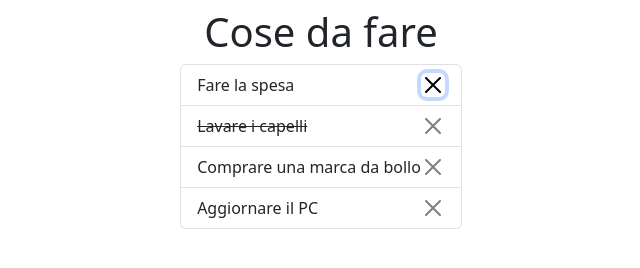
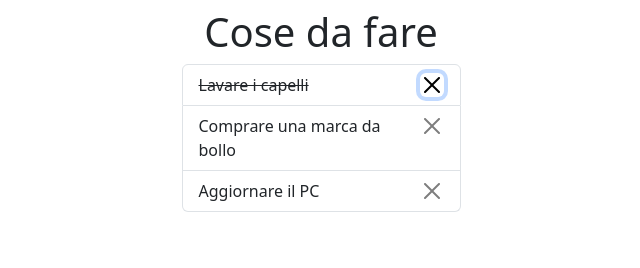
Before and after one commit to mariocstweb/vue-todolist, a plain HTML site: page index.html in a window 1280 px wide. Both pictures are taken after a click on the button 751 px from the left and 85 px from the top of the page. Shown: the whole page, without its empty margins (319-959 px from the left). Drawn offline with nearby package versions, Linux system fonts and the light colour scheme.

Commit message:
added removeTasks method

```diff
--- a/index.html
+++ b/index.html
@@ -40,10 +40,9 @@
        <!-- List-group -->
         <div class="d-flex justify-content-center">
           <ul class="list-group list-item">
-
-            <li v-for="task in tasks" :class="{ 'text-decoration-line-through': task.done }" class="list-group-item d-flex justify-content-between">
+            <li v-for="(task, i) in tasks" :class="{ 'text-decoration-line-through': task.done }" class="list-group-item d-flex justify-content-between">
              {{task.text}}
-             <button type="button" class="btn-close"></button>
+             <button type="button" class="btn-close" @click="removeTasks(task.id)"></button>
             </li>
           </ul>
         </div>
--- a/script.js
+++ b/script.js
@@ -10,6 +10,18 @@ const app = createApp({
       { id: 4, done: false, text: "Aggiornare il PC" },
     ],
   }),
+  methods: {
+    removeTasks(id) {
+      const newTasks = this.tasks.filter((task) => {
+        if (id !== task.id) {
+          return true;
+        } else {
+          return false;
+        }
+      });
+      this.tasks = newTasks;
+    },
+  },
 });
 
 app.mount("#root");
--- a/style.css
+++ b/style.css
@@ -0,0 +1,3 @@
+.list-item {
+  width: 25%;
+}
```
